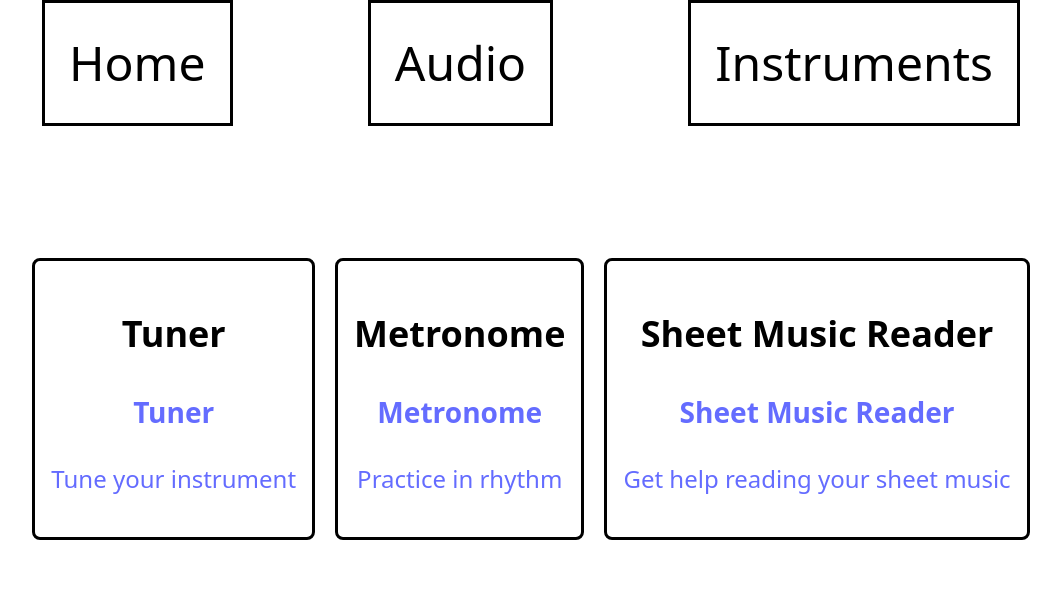
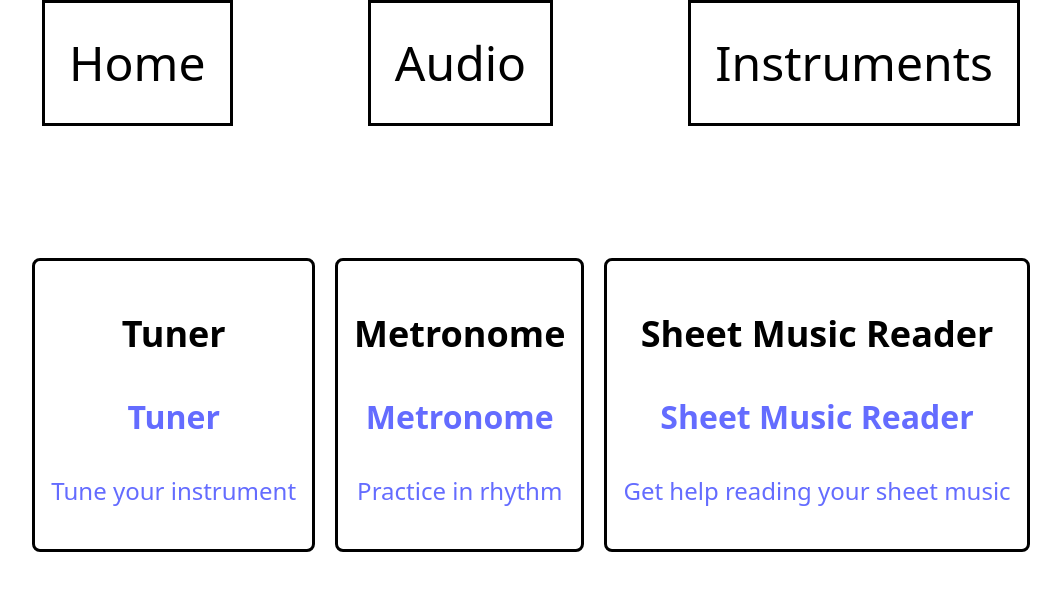
Before and after one commit to ChaseWright294/EyesAndEars, a React (Vite) app in the folder frontend/: page / in a window 1280 px wide. Shown: the top 590 px of the page, without its empty margins (109-1170 px from the left). Built offline with nearby package versions, Linux system fonts and the light colour scheme.

Commit message:
Made all fonts larger for easier reading

```diff
--- a/frontend/src/css/App.css
+++ b/frontend/src/css/App.css
@@ -53,3 +53,11 @@
     padding: 0.75rem;
   }
 }
+
+h3 {
+  font-size: xx-large;
+}
+
+p {
+  font-size: x-large;
+}
```
